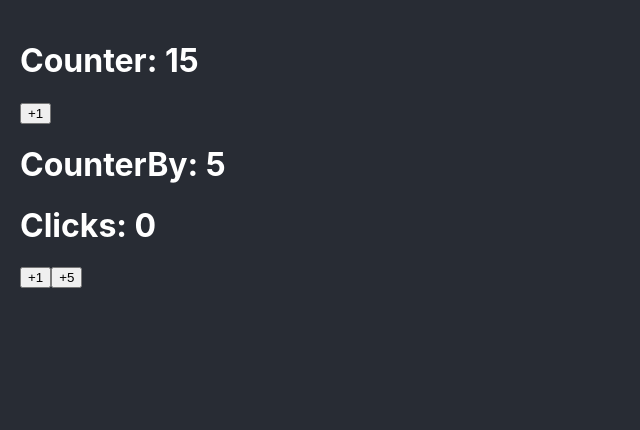
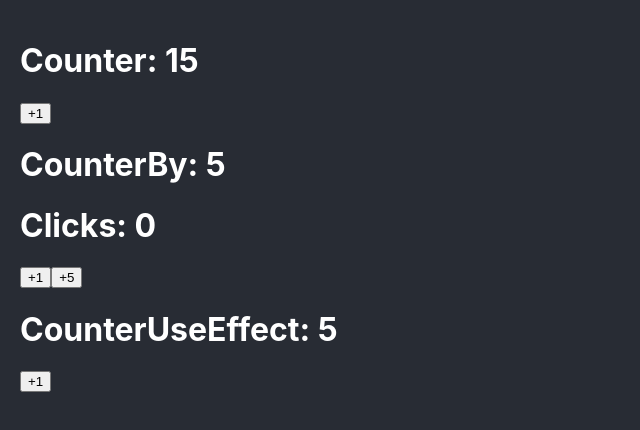
Before and after one commit to joseenrique-dev/udemy-typescript-reactjs, a React (Create React App) app: page / in a window 1280 px wide. Shown: the top 430 px of the page, without its empty margins (0-640 px from the left). Built offline with nearby package versions, Linux system fonts and the light colour scheme.

Commit message:
effects plays

```diff
--- a/src/App.tsx
+++ b/src/App.tsx
@@ -1,12 +1,14 @@
 import React from 'react';
 import { Counter } from './bases/Counter';
 import { CounterBy } from './bases/CounterBy';
+import { CounterEffect } from './bases/CounterEffect';
 
 function App() {
   return (
     <>
       <Counter initialValue={15} />
       <CounterBy />
+      <CounterEffect />
     </>
   );
 }
--- a/src/bases/CounterBy.tsx
+++ b/src/bases/CounterBy.tsx
@@ -4,8 +4,13 @@
   initialValue?: number;
 }
 
+interface CounterState {
+  counter: number;
+  clicks: number;
+}
+
 export const CounterBy = ({ initialValue = 5 }: Props) => {
-  const [counterState, setCounterState] = useState({
+  const [counterState, setCounterState] = useState<CounterState>({
     counter: initialValue,
     clicks: 0,
   });
--- /dev/null
+++ b/src/bases/CounterEffect.tsx
@@ -0,0 +1,24 @@
+import { useEffect, useState } from 'react';
+
+interface Props {
+  initialValue?: number;
+}
+const MAXIMUN_COUNT = 10;
+export const CounterEffect = ({ initialValue = 5 }: Props) => {
+  const [counter, setCounter] = useState(initialValue);
+  const handleClick = () => {
+    // setCounter((prev) => {
+    //   return prev === MAXIMUN_COUNT - 1 ? prev : prev + 1;
+    // });
+    setCounter((prev) => Math.min(prev + 1, MAXIMUN_COUNT));
+  };
+
+  useEffect(() => {}, [counter]);
+
+  return (
+    <>
+      <h1>CounterUseEffect: {counter}</h1>
+      <button onClick={handleClick}>+1</button>
+    </>
+  );
+};
```
